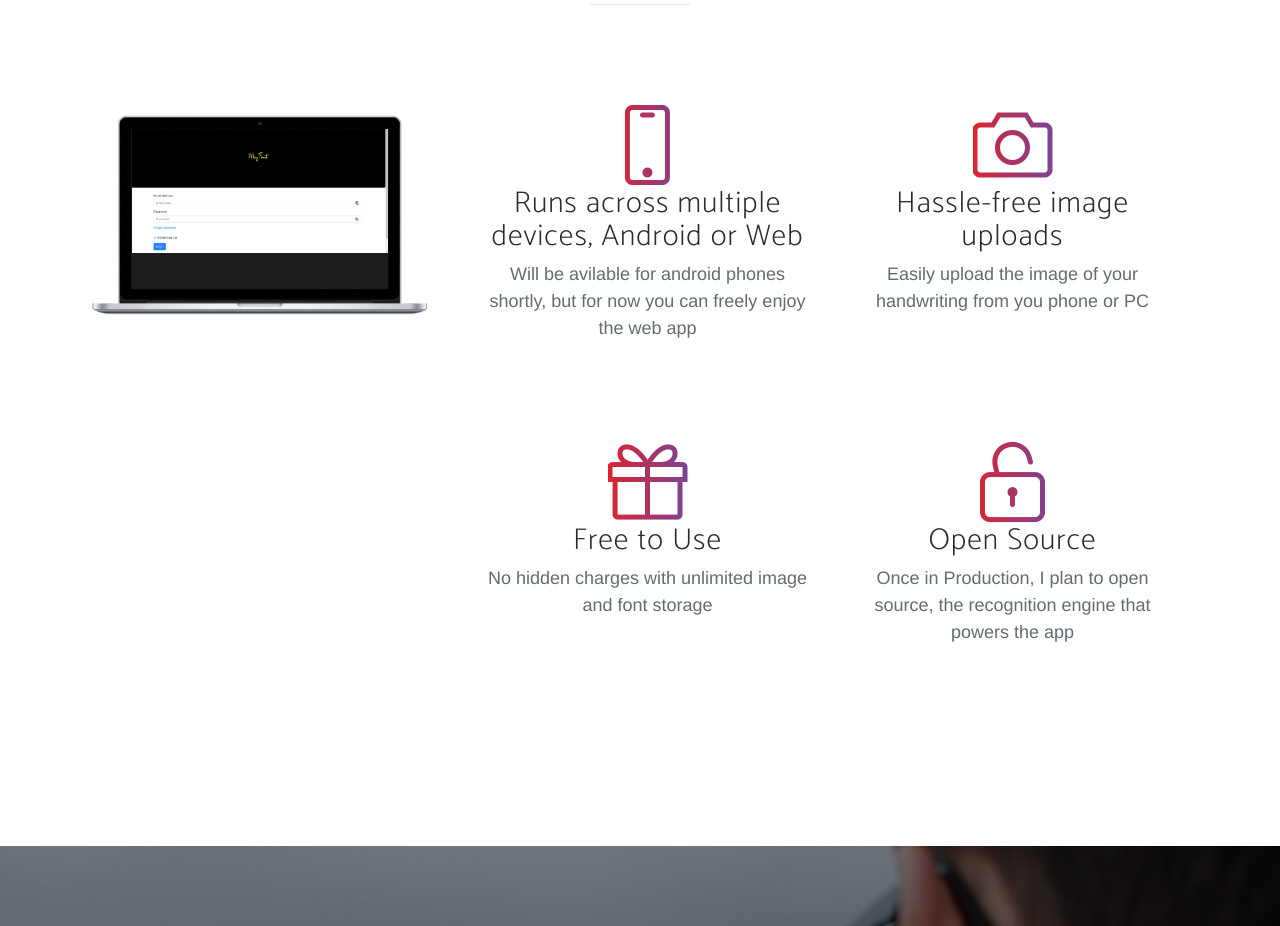
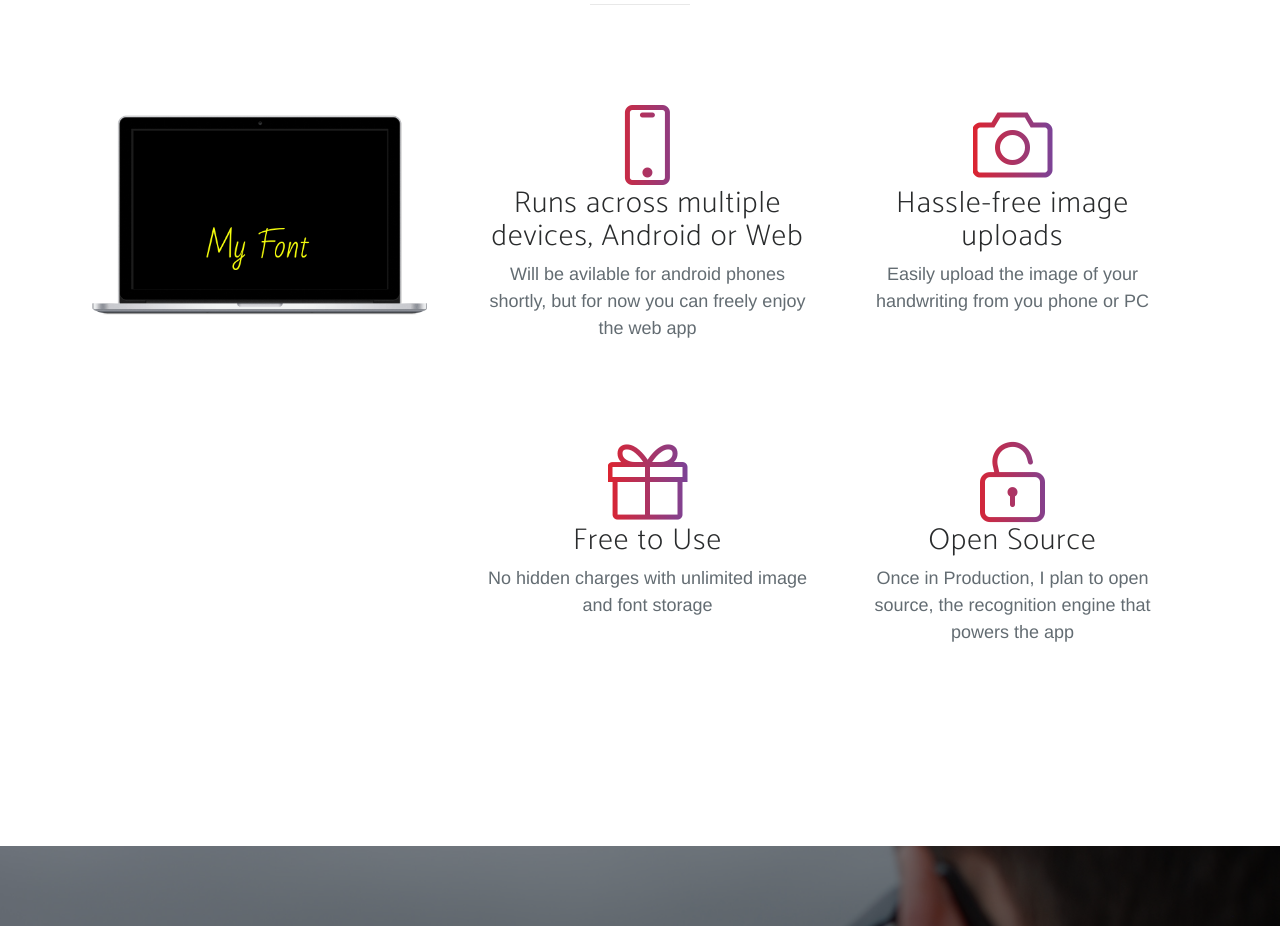
Before and after one commit to MyFontapp/MyFontapp.github.io, a plain HTML site: page index.html in a window 1280 px wide. Shown: the part 2040-2966 px from the top of the page. Drawn offline with nearby package versions, Linux system fonts and the light colour scheme; a web font is replaced by a local one.

Commit message:
Update index.html

```diff
--- a/index.html
+++ b/index.html
@@ -154,7 +154,7 @@ characters are recognized. Then these characters are converted into the font tha
                             <div class="device">
                                 <div class="screen">
                                     <!-- Demo image for screen mockup, you can put an image here, some HTML, an animation, video, or anything else! -->
-                                    <img src="static/img/macbook-mockup.png" class="img-fluid" alt=""> </div>
+                                    <img src="static/img/2.png" class="img-fluid" alt=""> </div>
 
                                 <div class="button">
                                     <!-- You can hook the "home button" to some JavaScript events or just remove it -->
```
